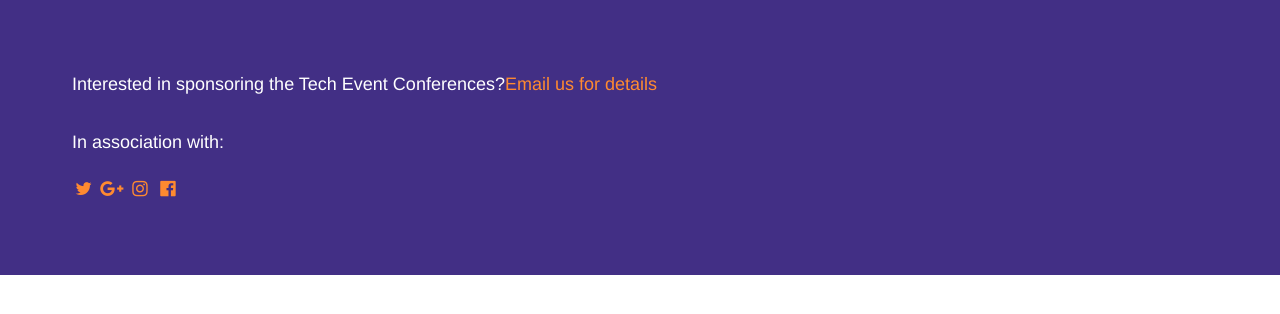
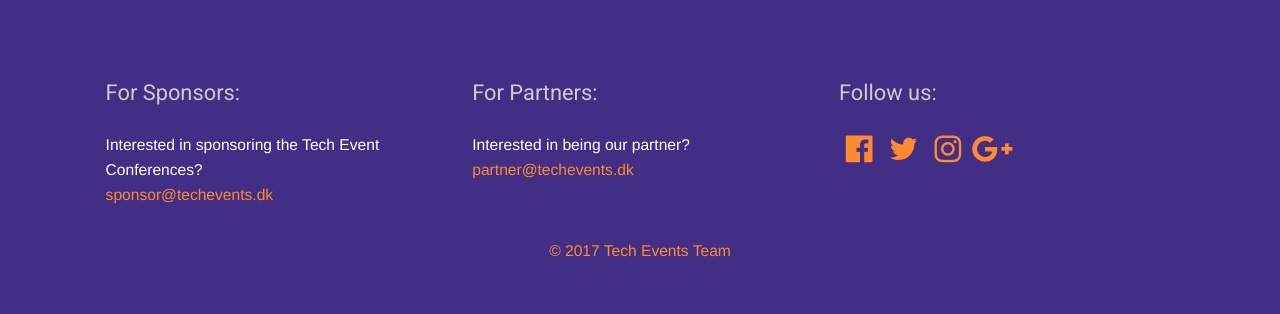
Before and after one commit to JoanaMez/InterfaceDesign2017Exam, a website: page app/index.html in a window 1280 px wide. Shown: the part 5366-5680 px from the top of the page. Before the commit the page ends 5641 px from the top, so only its background shows below. Drawn offline with Linux system fonts and the light colour scheme; some packages are replaced by stand-ins of ours.

Commit message:
footer updates

```diff
--- a/app/components/footer.html
+++ b/app/components/footer.html
@@ -1,25 +1,28 @@
-<div class="container">
-    <section class="section-content">
+<div class="footer-wrapper container">
 
-      <div class="footer-wrapper">
+  <div class="col1 p1">
+    <h3>For Sponsors:</h3>
+    <p>Interested in sponsoring the Tech Event Conferences? </p>
+    <a href="mailto:sponsor@techevents.dk">sponsor@techevents.dk</a><br>
+  </div>
 
-        <div class="footer-content">
-          <p>Interested in sponsoring the Tech Event Conferences? </p>
-          <p>
-            <a class="email" href=""> Email us for details</a>
-          </p>
-        </div>
-        <br>
+  <div class="col1 p1">
+    <h3>For Partners:</h3>
+    <p>Interested in being our partner?</p>
+    <a href="mailto:partner@techevents.dk">partner@techevents.dk</a><br>
+  </div>
 
-        <div class="social-icon-footer">
-          <p>In association with:</p>
-          <a class="list-group-item" href="#"><i class="fa fa-twitter fa-fw" aria-hidden="true"></i></a>
-          <a class="list-group-item" href="#"><i class="fa fa-google-plus fa-fw" aria-hidden="true"></i></a>
-          <a class="list-group-item" href="#"><i class="fa fa-instagram fa-fw" aria-hidden="true"></i></a>
-          <a class="list-group-item" href="#"><i class="fa fa-facebook-official fa-fw" aria-hidden="true"></i></a>
-        </div>
+  <div class="col1 p1">
+    <h3>Follow us:</h3>
+    <a href="#"><i class="fa fa-2x fa-facebook-official fa-fw" aria-hidden="true"></i></a>
+    <a href="#"><i class="fa fa-2x fa-twitter fa-fw" aria-hidden="true"></i></a>
+    <a href="#"><i class="fa fa-2x fa-instagram fa-fw" aria-hidden="true"></i></a>
+    <a href="#"><i class="fa fa-2x fa-google-plus fa-fw" aria-hidden="true"></i></a>
+  </div>
 
-      </div>
+  <div class="copyright p1">
+    <p> &copy; 2017 Tech Events Team</p>
+  </div>
 
-    </section>
+
 </div>
--- a/src/scss/modules/_defaults.scss
+++ b/src/scss/modules/_defaults.scss
@@ -16,3 +16,26 @@ body,html{
 	min-height: 100vh;
 	//overflow: hidden;
 }
+.container {
+  max-width: 1100px;
+  margin: 0 auto;
+}
+.col1{
+  flex: 1;
+}
+.col2{
+  flex: 2;
+}
+.col3{
+  flex: 3;
+}
+.p05{
+  padding: 0.5em;
+}
+.p1{
+  padding: 1em;
+}
+a {
+  color: $colorOrange;
+  text-decoration: none;
+}
--- a/src/scss/partials/_footer.scss
+++ b/src/scss/partials/_footer.scss
@@ -1,50 +1,22 @@
-$colorDarkPurple: #422F85;
-$colorOrange:#ff8a30;
-
-
-
+footer{
+  background-color:$colorDarkPurple;
+  color: white;
   .footer-wrapper{
-    background-color:#422F85 ;
-    font-size: 18px;
-    font-weight: 300;
-    padding: 4em;
-
-
-
-    .footer-content {
-      display: -webkit-flex;
     display: flex;
-      -webkit-flex-direction: row;
-      flex-direction: row;
-      -webkit-justify-content: flex-start;
-      justify-content: flex-start;
+    flex-wrap: wrap;
+    padding: 4em 0;
+    font-size: 1.2em;
+    h3{
+      font-size: 1.4em;
+      font-weight: 400;
+      padding-bottom: 1em;
+      color: #cccccc;
     }
-    .social-icon-footer{
-
   }
-
-
-    .footer-content{
-
-      p {
-        color: white;
-      }
-      .email{
+  .copyright{
+    width: 100%;
+    text-align: center;
     color: $colorOrange;
-        text-decoration: none;
   }
 
 }
-
-    .social-icon-footer{
-      p{
-        color: white;
-        margin-bottom: 1em;
-      }
-      a{
-        color: $colorOrange;
-      }
-    }
-
-
-  }
--- a/src/scss/partials/_main.scss
+++ b/src/scss/partials/_main.scss
@@ -58,11 +58,7 @@
   }
 
 
-  .container {
-    max-width: 1100px;
-    margin: 0 auto;
 
-  }
   article {
     display: block;
   }
```
Also changed, not shown: app/assets/css/style.css, app/assets/css/style.min.css. Lines whose indentation alone changed are shown as unchanged.
